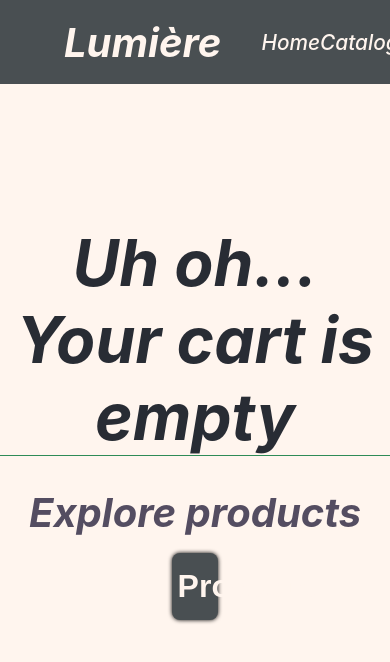
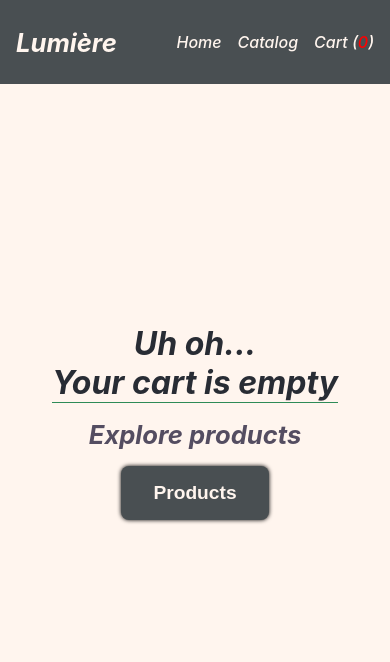
Before and after one commit to 0xYoyo/shopping-cart-0xYoyo, a React (Create React App) app: page /shopping-cart-0xYoyo/cart in a window 390 px wide. Shown: the top 662 px of the page. Built offline with nearby package versions, Linux system fonts and the light colour scheme.

Commit message:
add responsiveness

```diff
--- a/src/styles/App.css
+++ b/src/styles/App.css
@@ -1,3 +1,4 @@
+:root,
 html,
 body,
 #root,
@@ -5,11 +6,20 @@ body,
 .catalog {
   /* text-align: center; */
   box-sizing: border-box;
-  height: 100%;
+  min-height: 100vh;
   margin: 0;
-  overflow: hidden;
+  background-color: seashell;
+  /* overflow: hidden; */
 }
 
+.catalog,
+.cart,
+.cartEmpty {
+  max-width: 1600px;
+  margin: 0 auto;
+}
+
+/* HOME STYLES */
 .App {
   display: flex;
   align-items: center;
@@ -30,8 +40,7 @@ button {
   color: seashell;
   font-weight: 600;
   border: none;
-  width: 12vw;
-  height: 8vh;
+  padding: 1rem 2rem;
   font-size: 2rem;
   box-shadow: 0 0 4px black;
 }
@@ -46,59 +55,24 @@ button:hover {
   cursor: pointer;
 }
 
-.App-logo {
-  height: 40vmin;
-  pointer-events: none;
-}
-
-@media (prefers-reduced-motion: no-preference) {
-  .App-logo {
-    animation: App-logo-spin infinite 20s linear;
-  }
-}
-
-.App-header {
-  background-color: #282c34;
-  min-height: 100vh;
-  display: flex;
-  flex-direction: column;
-  align-items: center;
-  justify-content: center;
-  font-size: calc(10px + 2vmin);
-  color: white;
-}
-
-.App-link {
-  color: #61dafb;
-}
-
-@keyframes App-logo-spin {
-  from {
-    transform: rotate(0deg);
-  }
-  to {
-    transform: rotate(360deg);
-  }
-}
-
+/* NAV STYLES */
 nav {
   display: flex;
   justify-content: space-between;
   align-items: center;
-  min-height: 10vh;
+  height: 10vh;
   width: 100%;
   background-color: rgb(73, 79, 82);
   position: fixed;
-  padding: 0 4rem;
+  padding: 0 1rem;
 }
 
 nav ul {
-  padding-right: 8rem;
-  width: 40%;
   display: flex;
   justify-content: space-around;
   align-items: center;
   list-style: none;
+  gap: 2rem;
 }
 
 h2 {
@@ -119,26 +93,27 @@ a {
   text-decoration: none;
 }
 
+/* CATALOG STYLE*/
 img {
   height: 280px;
-
   border-radius: 10px;
 }
 .catalog {
   padding-top: 15vh;
+  padding-bottom: 2rem;
   padding-left: 0;
   list-style: none;
   display: grid;
   grid-template-columns: repeat(4, 1fr);
   background-color: seashell;
-  max-height: 100%;
+  min-height: 100%;
   box-sizing: border-box;
   text-align: center;
 }
 
 input {
-  width: 2.5vw;
-  height: 3vh;
+  width: 2.5rem;
+  height: 2rem;
   font-size: large;
   text-align: center;
 }
@@ -162,13 +137,11 @@ input[type="number"] {
 }
 
 .quantity button {
-  width: 3vw;
-  height: 3.6vh;
+  padding: 0.2rem 0.8rem;
   font-size: 1.5rem;
 }
 .addTo button {
-  width: 15vw;
-  height: 5vh;
+  padding: 0.8rem 1.6rem;
   font-size: 1.5rem;
 }
 
@@ -182,6 +155,7 @@ p {
 .item {
   display: grid;
   justify-items: center;
+  padding-bottom: 1rem;
 }
 
 .remove {
@@ -190,7 +164,7 @@ p {
 }
 
 .cart {
-  height: 100%;
+  min-height: 100vh;
   box-sizing: border-box;
 }
 
@@ -199,8 +173,9 @@ p {
 }
 
 .cartEmpty {
+  padding: 1rem;
   background-color: seashell;
-  height: 100%;
+  min-height: 100vh;
   box-sizing: border-box;
   text-align: center;
   display: flex;
@@ -232,3 +207,148 @@ p {
   gap: 1rem;
   grid-column: span 4;
 }
+
+@media (max-width: 1024px) {
+  .App h1 {
+    font-size: 3.8rem;
+  }
+
+  .App button {
+    font-size: 1.4rem;
+    padding: 0.5rem 1rem;
+  }
+
+  h2 {
+    font-size: 2.2rem;
+  }
+
+  nav li {
+    font-size: 1.2rem;
+  }
+
+  .catalog {
+    grid-template-columns: repeat(3, 1fr);
+  }
+
+  .addTo button {
+    padding: 0.8rem 1.6rem;
+    font-size: 1.3rem;
+  }
+
+  .cartEmpty h1 {
+    font-size: 2.8rem;
+  }
+  .cartEmpty h2 {
+    padding-top: 1.2rem;
+    padding-bottom: 1.2rem;
+  }
+
+  .checkout button,
+  .cartEmpty button {
+    font-size: 1.4rem;
+  }
+}
+
+@media (max-width: 769px) {
+  .App h1 {
+    font-size: 2.6rem;
+  }
+
+  .App button {
+    font-size: 1.2rem;
+    padding: 0.5rem 1rem;
+  }
+
+  h2 {
+    font-size: 1.8rem;
+  }
+
+  nav li {
+    font-size: 1rem;
+  }
+
+  .catalog {
+    grid-template-columns: repeat(2, 1fr);
+  }
+  .addTo button {
+    padding: 0.6rem 1.2rem;
+    font-size: 1.1rem;
+  }
+
+  .cartEmpty h1 {
+    font-size: 2rem;
+  }
+  .cartEmpty h2 {
+    padding-top: 1rem;
+    padding-bottom: 1rem;
+  }
+
+  .checkout button,
+  .cartEmpty button {
+    font-size: 1.2rem;
+  }
+}
+
+@media (max-width: 481px) {
+  .App h1 {
+    font-size: 2rem;
+  }
+
+  .App button {
+    font-size: 1rem;
+    padding: 0.5rem 1rem;
+  }
+
+  nav ul {
+    gap: 1rem;
+  }
+
+  h2 {
+    font-size: 1.6rem;
+  }
+
+  nav li {
+    font-size: 1rem;
+  }
+
+  .catalog {
+    display: flex;
+    flex-direction: column;
+  }
+  .addTo button {
+    padding: 0.7rem 1.4rem;
+    font-size: 1.2rem;
+  }
+
+  .cartEmpty h1 {
+    font-size: 2rem;
+  }
+  .cartEmpty h2 {
+    padding-top: 1rem;
+    padding-bottom: 1rem;
+  }
+
+  .checkout button,
+  .cartEmpty button {
+    font-size: 1.2rem;
+  }
+}
+
+@media (max-width: 331px) {
+  .App h1 {
+    font-size: 1.5rem;
+  }
+
+  .App button {
+    font-size: 0.8rem;
+    padding: 0.4rem 0.8rem;
+  }
+
+  nav ul {
+    gap: 8px;
+  }
+
+  h2 {
+    font-size: 1.2rem;
+  }
+}
--- a/src/styles/index.css
+++ b/src/styles/index.css
@@ -1,13 +1,16 @@
 body {
   margin: 0;
-  font-family: -apple-system, BlinkMacSystemFont, 'Segoe UI', 'Roboto', 'Oxygen',
-    'Ubuntu', 'Cantarell', 'Fira Sans', 'Droid Sans', 'Helvetica Neue',
+  font-family: -apple-system, BlinkMacSystemFont, "Segoe UI", "Roboto", "Oxygen",
+    "Ubuntu", "Cantarell", "Fira Sans", "Droid Sans", "Helvetica Neue",
     sans-serif;
   -webkit-font-smoothing: antialiased;
   -moz-osx-font-smoothing: grayscale;
 }
 
 code {
-  font-family: source-code-pro, Menlo, Monaco, Consolas, 'Courier New',
+  font-family: source-code-pro, Menlo, Monaco, Consolas, "Courier New",
     monospace;
 }
+* {
+  box-sizing: border-box;
+}
```
